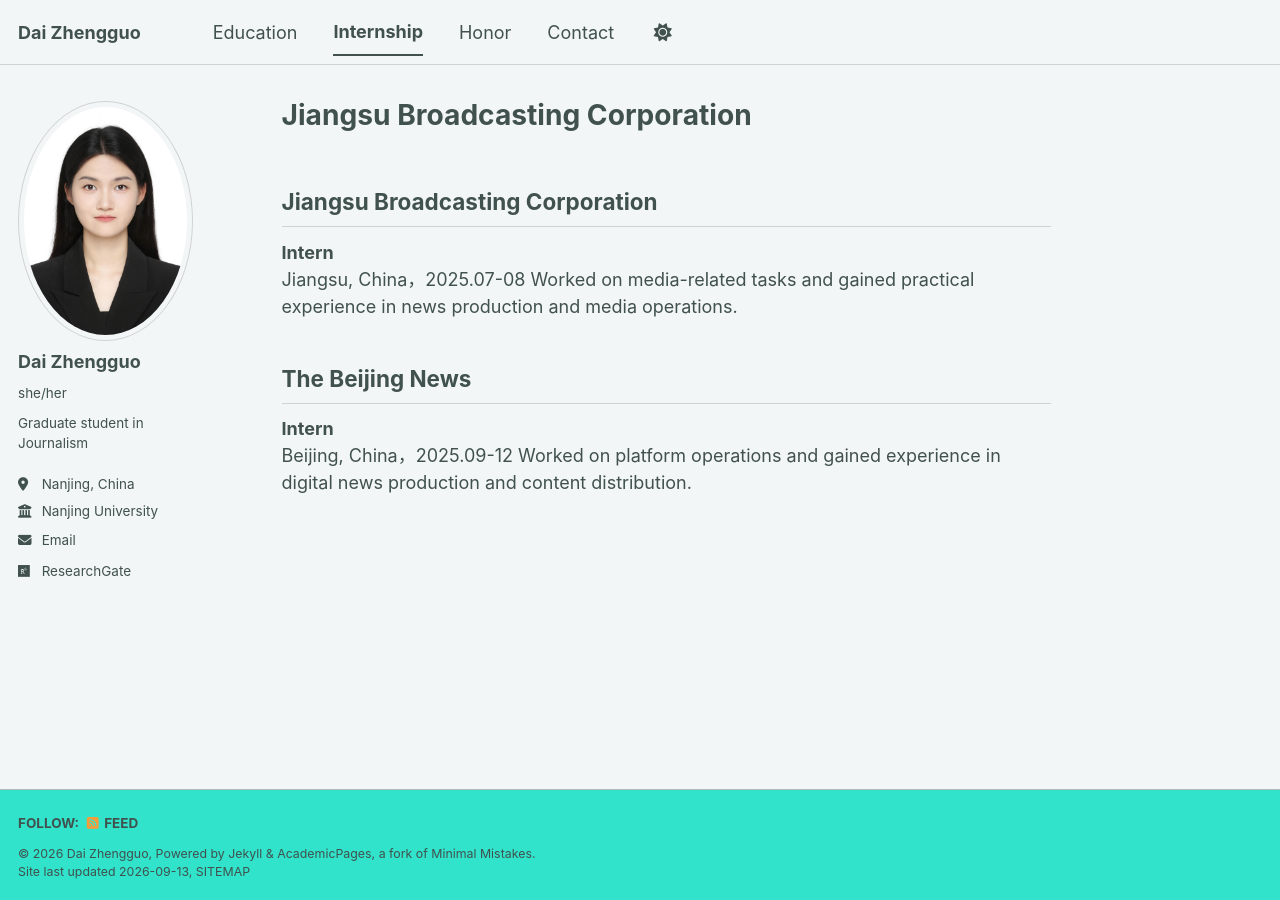
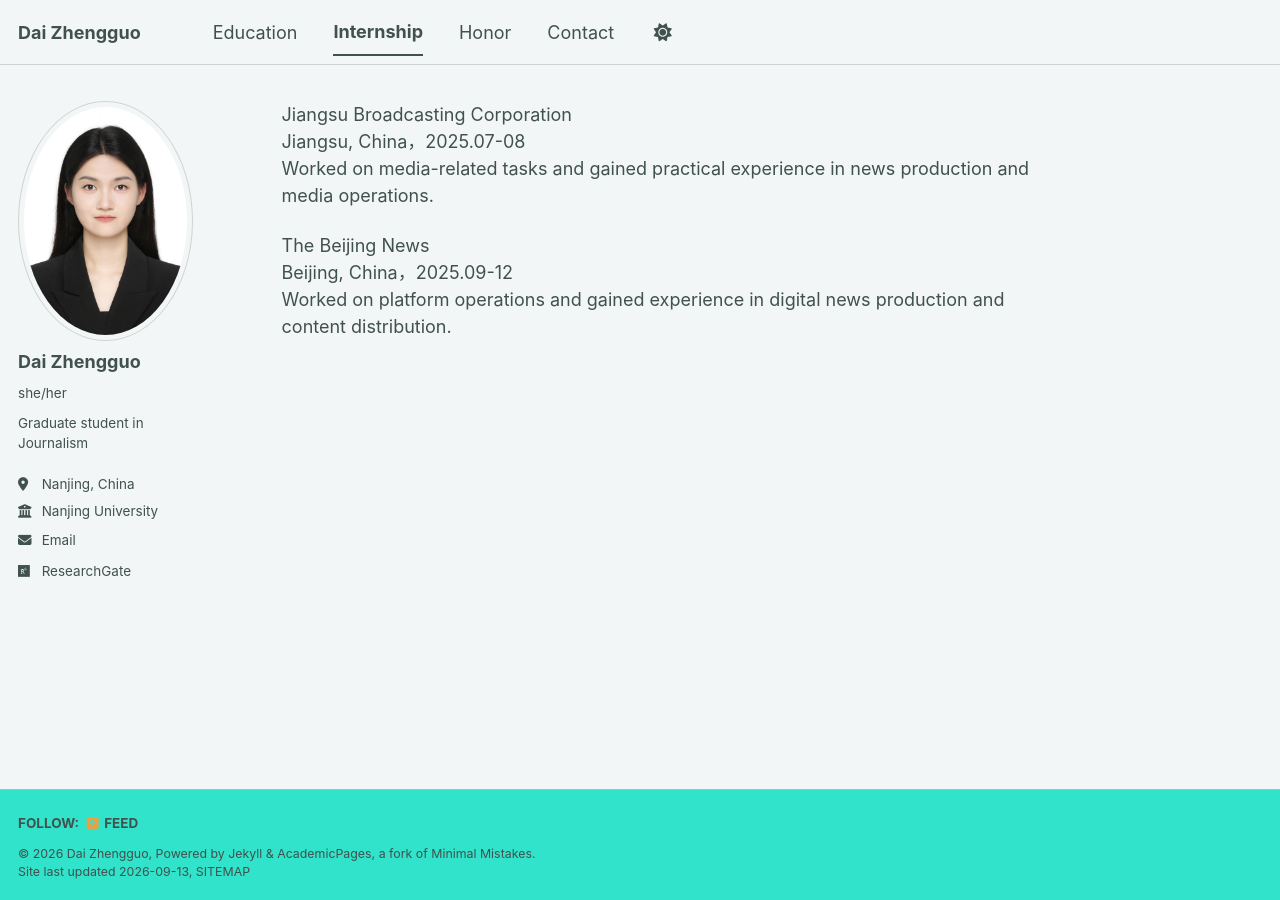
Before and after one commit to ffszsxy/ffszsxy.github.io, a Jekyll site: the page built from _pages/internship.md, in a window 1280 px wide. Built offline with Jekyll 4.4.1, drawn with Linux system fonts in a browser that asks for light colours; a style sheet for code colours, icons or effects is not loaded; our own code applies the rules of GitHub Pages for plain Markdown files.

Commit message:
Update internship.md

```diff
--- a/_pages/internship.md
+++ b/_pages/internship.md
@@ -3,14 +3,10 @@ title:
 permalink: /internship/
 author_profile: true
 ---
-## Jiangsu Broadcasting Corporation
-
-**Intern**
+Jiangsu Broadcasting Corporation
 Jiangsu, China，2025.07-08
 Worked on media-related tasks and gained practical experience in news production and media operations.
 
-## The Beijing News
-
-**Intern**
+The Beijing News
 Beijing, China，2025.09-12
 Worked on platform operations and gained experience in digital news production and content distribution.
```
